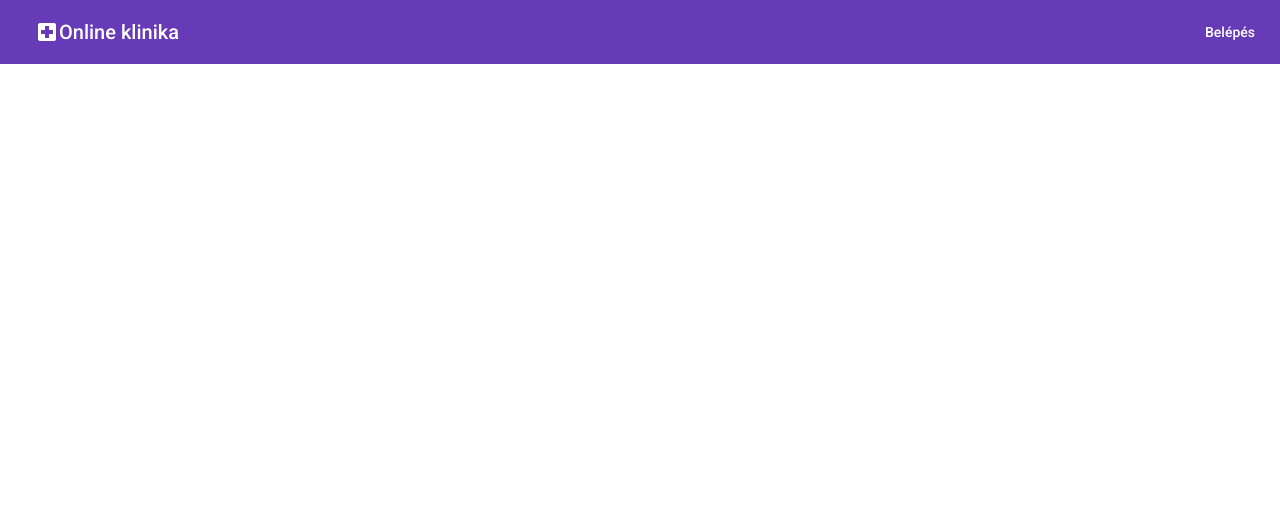
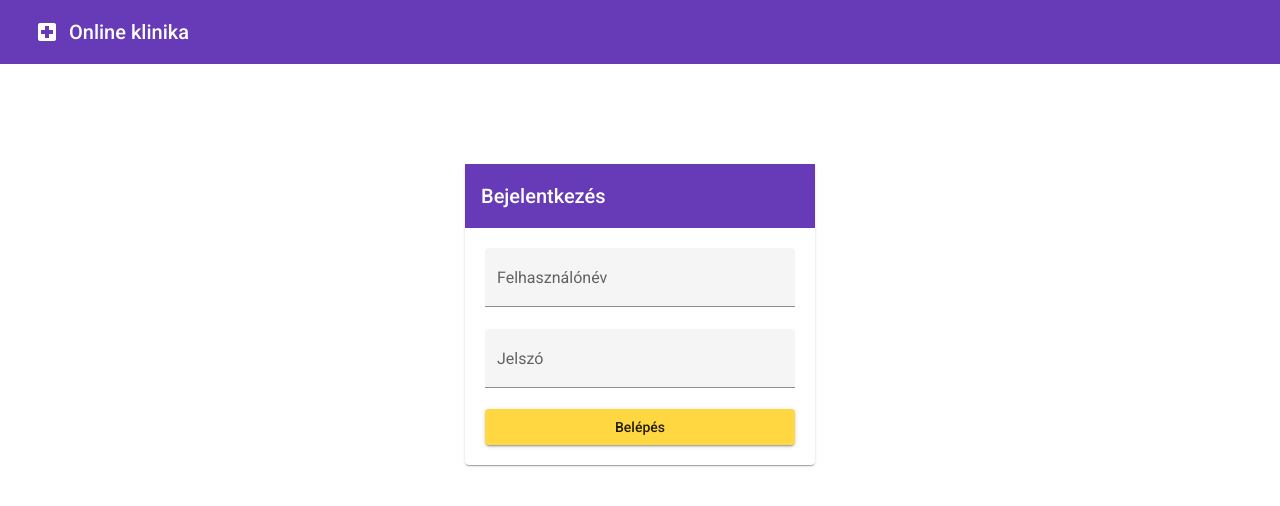
Before and after one commit to peczedavid/FogorvosWorkflow, an Angular app in the folder frontend/: page / in a window 1280 px wide. Shown: the top 506 px of the page. Built offline with nearby package versions, Linux system fonts and the light colour scheme.

Commit message:
Login form

```diff
--- a/frontend/src/app/app.component.html
+++ b/frontend/src/app/app.component.html
@@ -1 +1,4 @@
 <app-header></app-header>
+<div fxLayoutAlign="center center" style="margin-top: 100px;">
+    <app-login></app-login>
+</div>
--- a/frontend/src/app/app.module.ts
+++ b/frontend/src/app/app.module.ts
@@ -19,9 +19,10 @@ import { MatCardModule } from '@angular/material/card';
 import { MatMenuModule } from '@angular/material/menu';
 
 import { HeaderComponent } from './components/header/header.component';
+import { LoginComponent } from './components/login/login.component';
 
 @NgModule({
-  declarations: [AppComponent, HeaderComponent],
+  declarations: [AppComponent, HeaderComponent, LoginComponent],
   imports: [
     BrowserModule,
     BrowserAnimationsModule,
--- a/frontend/src/app/components/header/header.component.html
+++ b/frontend/src/app/components/header/header.component.html
@@ -1,6 +1,4 @@
 <mat-toolbar class="navbar" color="primary">
-  <mat-icon>local_hospital</mat-icon>
+  <mat-icon style="margin-right: 10px;">local_hospital</mat-icon>
   <span>Online klinika</span>
-  <span class="example-spacer"></span>
-  <button mat-icon-button>Belépés</button>
 </mat-toolbar>
--- /dev/null
+++ b/frontend/src/app/components/login/login.component.css
@@ -0,0 +1,8 @@
+.login-card {
+    padding: 0px;
+}
+
+.login-form {
+    width: 350px;
+    padding: 20px;
+}
--- /dev/null
+++ b/frontend/src/app/components/login/login.component.html
@@ -0,0 +1,14 @@
+<mat-card class="login-card">
+    <mat-toolbar color="primary">Bejelentkezés</mat-toolbar>
+    <form class="login-form" fxLayoutalign="stretch" fxLayout="column">
+      <mat-form-field appearance="fill">
+        <mat-label>Felhasználónév</mat-label>
+        <input matInput />
+      </mat-form-field>
+      <mat-form-field appearance="fill">
+        <mat-label>Jelszó</mat-label>
+        <input matInput type="password" />
+      </mat-form-field>
+      <button mat-raised-button color="accent">Belépés</button>
+    </form>
+</mat-card>
--- /dev/null
+++ b/frontend/src/app/components/login/login.component.ts
@@ -0,0 +1,15 @@
+import { Component, OnInit } from '@angular/core';
+
+@Component({
+  selector: 'app-login',
+  templateUrl: './login.component.html',
+  styleUrls: ['./login.component.css']
+})
+export class LoginComponent implements OnInit {
+
+  constructor() { }
+
+  ngOnInit(): void {
+  }
+
+}
```
Also changed, not shown: 1 other file (tests, documents, lock files or other folders).
